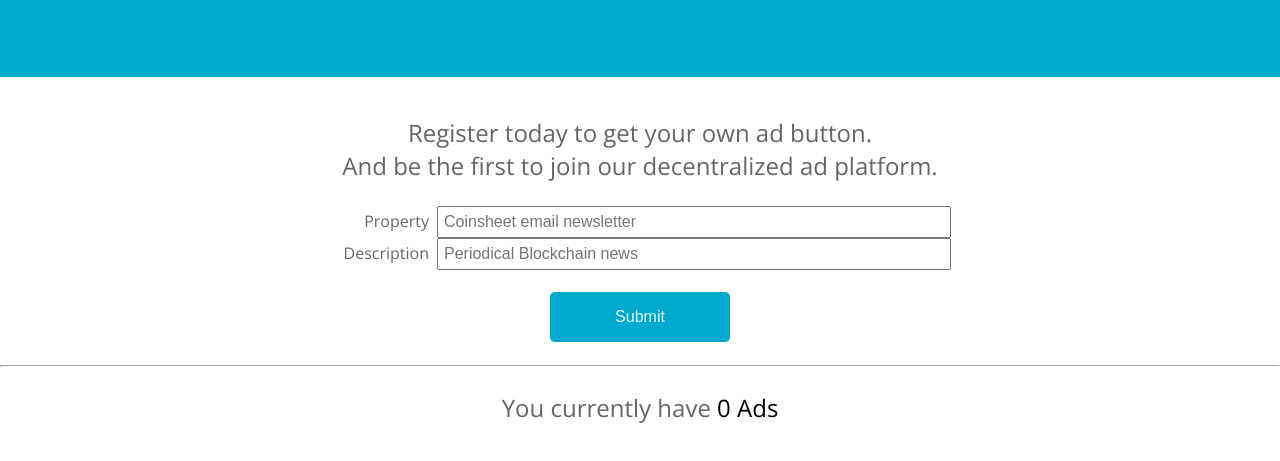
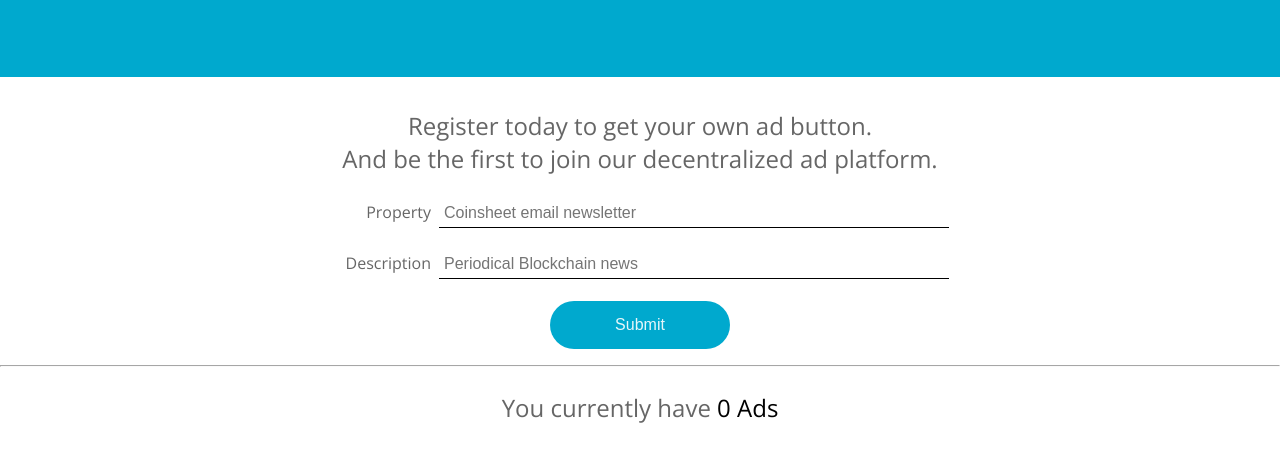
Before and after one commit to topealabi/CryptoCookies, a website: page app/index.html in a window 1280 px wide. Shown: the part 219-680 px from the top of the page. Drawn offline with nearby package versions, Linux system fonts and the light colour scheme; files whose address does not match are found by name.

Commit message:
More styling for form

```diff
--- a/app/index.html
+++ b/app/index.html
@@ -21,7 +21,7 @@
     And be the first to join our decentralized ad platform.</h3>
  <div id="register">
    <div>
-   <label for="amount">Property</label><input type="text" id="amount" placeholder="Coinsheet email newsletter"></input><br>
+   <label for="amount">Property</label><input type="text" id="amount" placeholder="Coinsheet email newsletter"></input><br><br>
    <label for="receiver">Description</label><input type="text" id="receiver" placeholder="Periodical Blockchain news"></input>
   <br><br><button id="send" onclick="App.sendCoin()">Submit</button>
 </div>
--- a/app/stylesheets/app.css
+++ b/app/stylesheets/app.css
@@ -86,13 +86,25 @@ label {
   text-align: right;
   margin-right: 0.5em;
 }
+
+input {
+  border:none;
+  border-bottom: solid thin;
+}
+input:focus {
+  border-color: #00A9CE;
+  }
+
 button {
   background: #00A9CE;
   color: rgba(255,255,255, 0.9);
-  padding: 1em;
-  border-radius: 5px;
+  border-radius: 100px;
   border: none;
   min-width: 180px;
+  height:48px;
   text-transform: capitalize;
+}
 
+button:hover {
+  background: #0094B5;
 }
```
